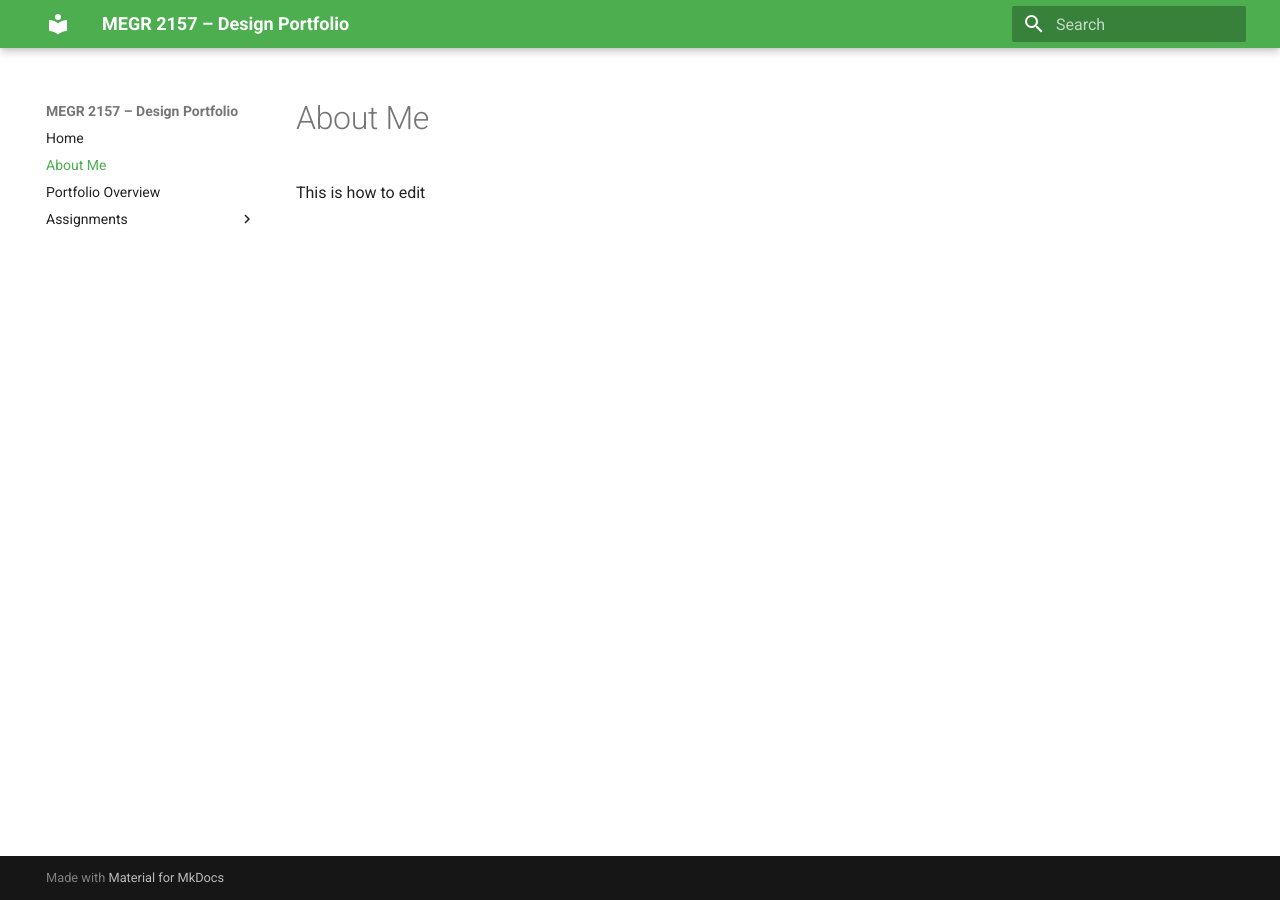
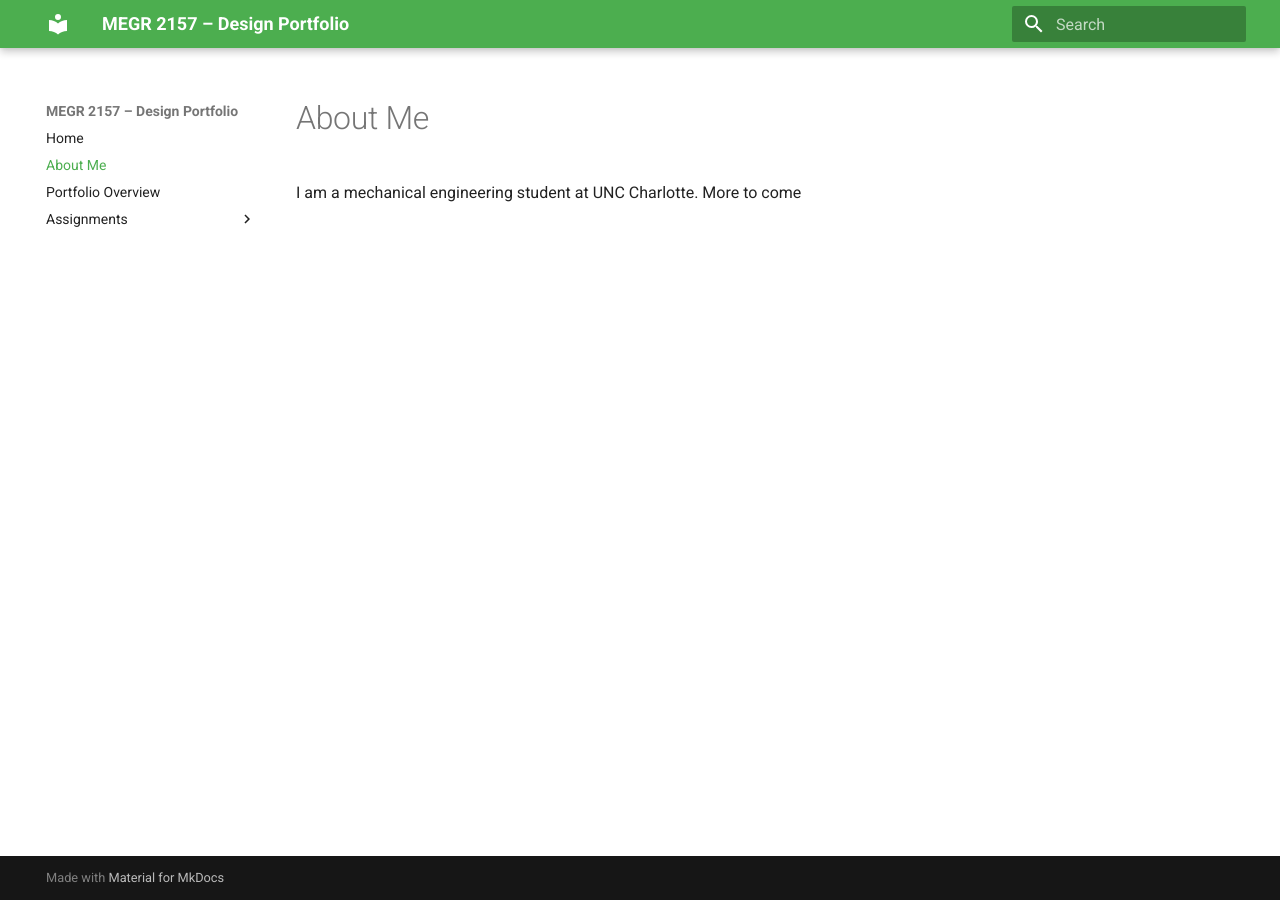
Before and after one commit to jhuss6/Jacob-Huss-s-MEGR2156-Portfolio, an MkDocs documentation site: the page built from docs/aboutme/index.md, in a window 1280 px wide. Built offline with MkDocs 1.6.1 and Material for MkDocs 9.7.7, drawn with Linux system fonts in a browser that asks for light colours.

Commit message:
Update 'About Me' section with personal information

```diff
--- a/docs/aboutme/index.md
+++ b/docs/aboutme/index.md
@@ -1,2 +1,2 @@
 #About Me
-This is how to edit
+I am a mechanical engineering student at UNC Charlotte. More to come
```
